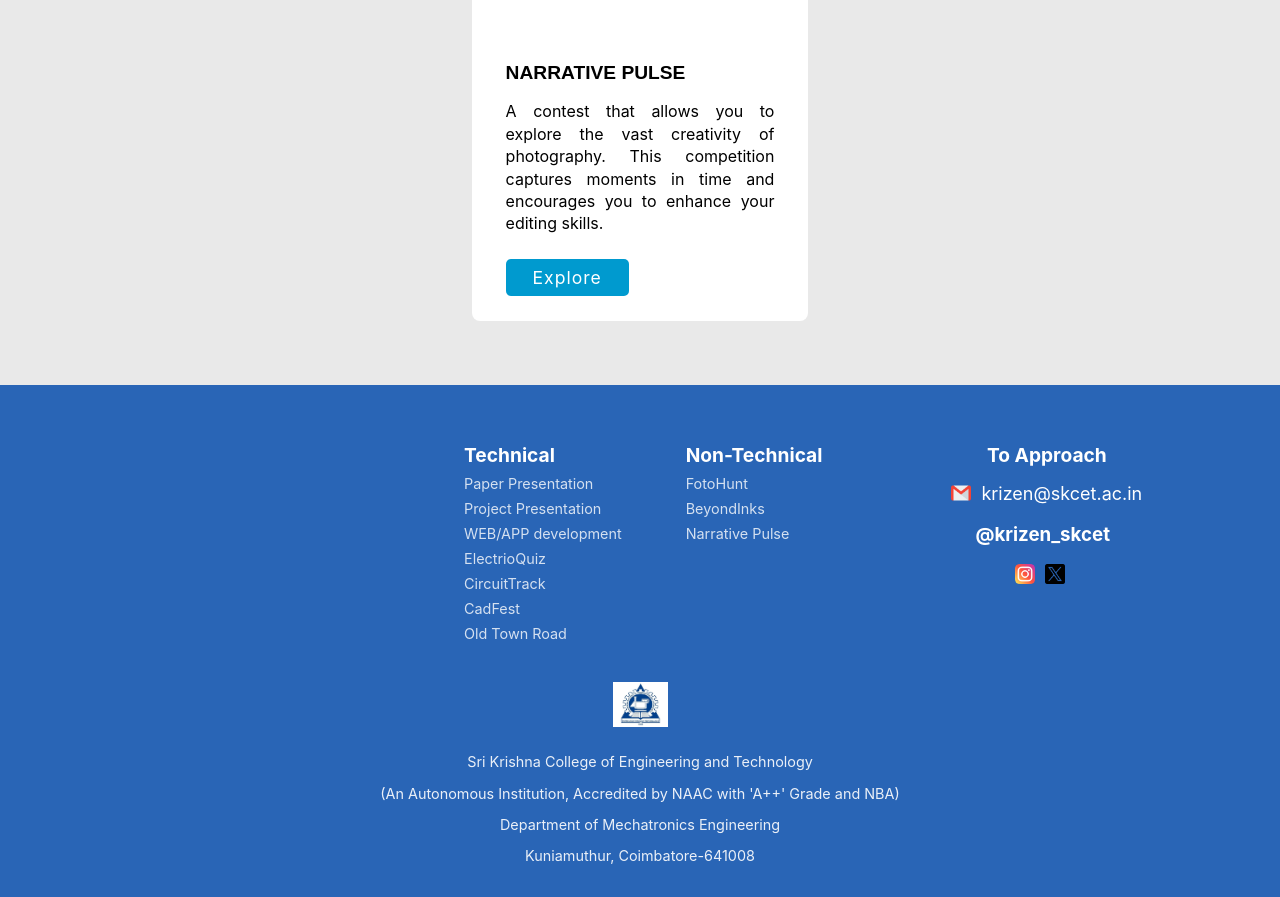
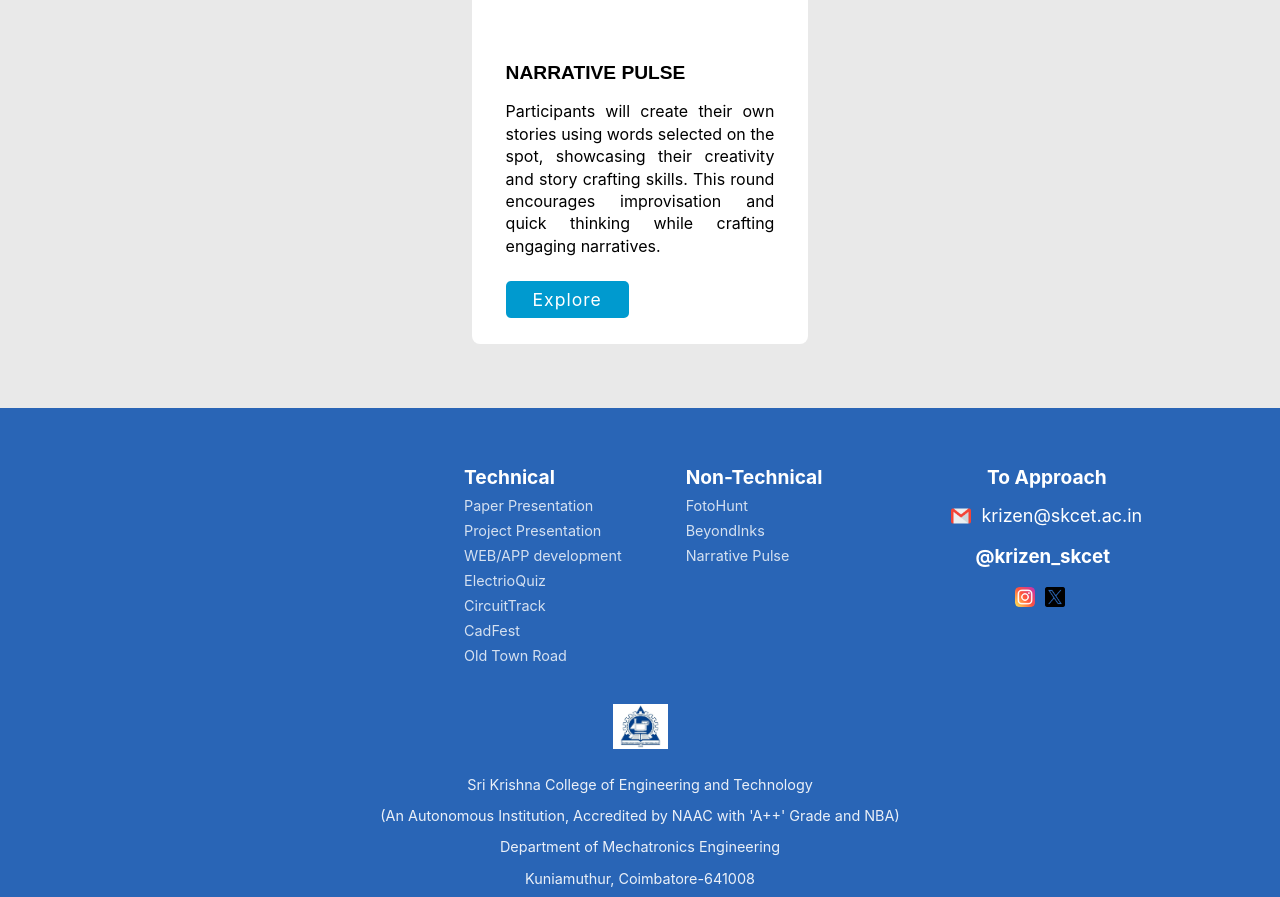
Before and after one commit to Kharthicsj/KRIZEN-24, a React (Create React App) app: page /non-technical in a window 1280 px wide. Shown: the part 1659-2556 px from the top of the page. Built offline with nearby package versions, Linux system fonts and the light colour scheme.

Commit message:
Solved BUG

```diff
--- a/src/pages/NonTechnical.jsx
+++ b/src/pages/NonTechnical.jsx
@@ -6,7 +6,7 @@ import Footer from "../components/Footer";
 import BeyondInks from "../Assets/images/Drawing.jpg";
 import FotoHunt from "../Assets/images/fotoHunt.jpg";
 import NarrativePulse from "../Assets/images/NarrativePulse.jpg";
-import { Link } from 'react-router-dom';
+import { Link } from "react-router-dom";
 
 const NonTechnical = () => {
   return (
@@ -60,9 +60,10 @@ const NonTechnical = () => {
             <div className="card-details">
               <h4>NARRATIVE PULSE</h4>
               <p>
-                A contest that allows you to explore the vast creativity of
-                photography. This competition captures moments in time and
-                encourages you to enhance your editing skills.
+                Participants will create their own stories using words selected
+                on the spot, showcasing their creativity and story crafting
+                skills. This round encourages improvisation and quick thinking
+                while crafting engaging narratives.
               </p>
               <Link to="/narrative-pulse">Explore</Link>
             </div>
```
